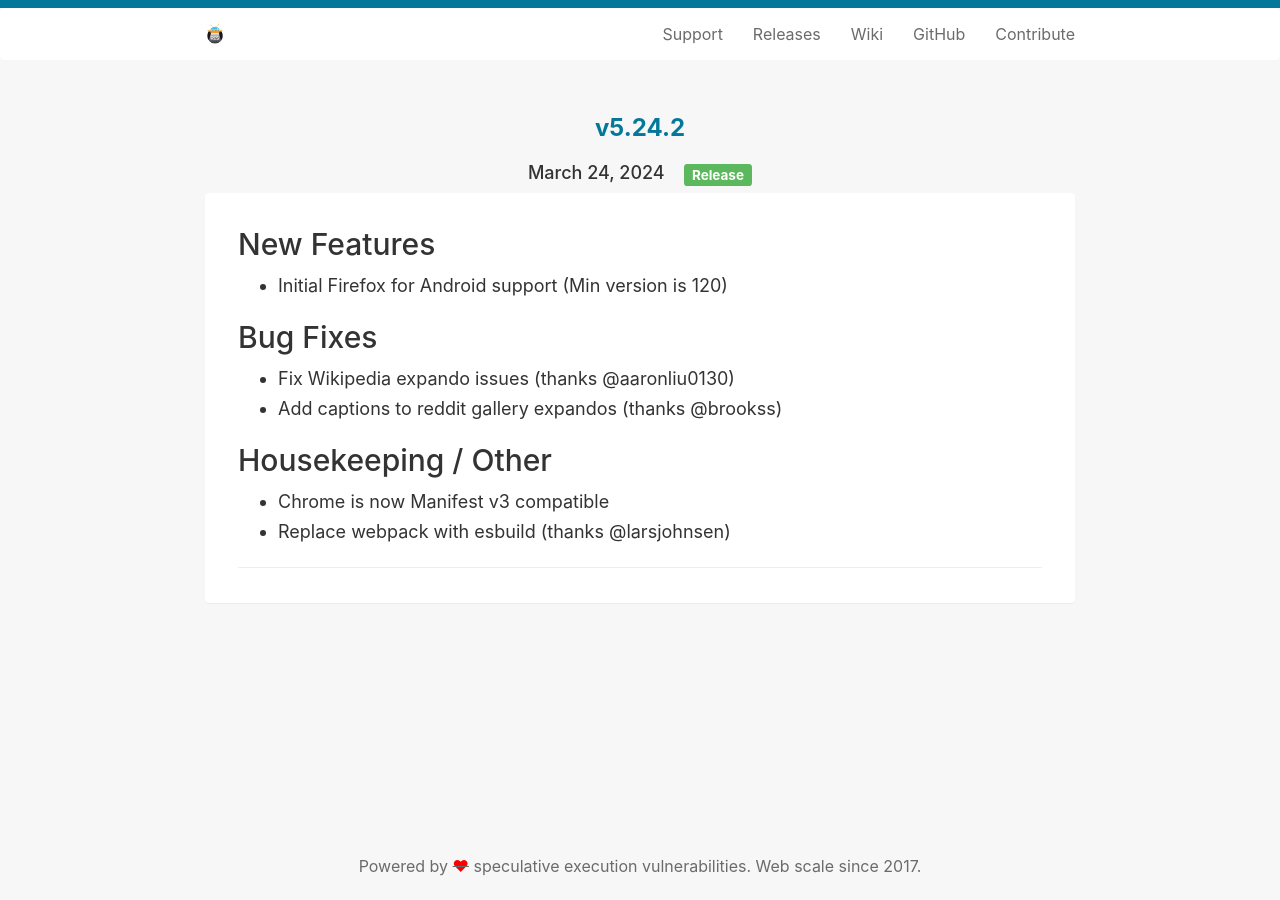
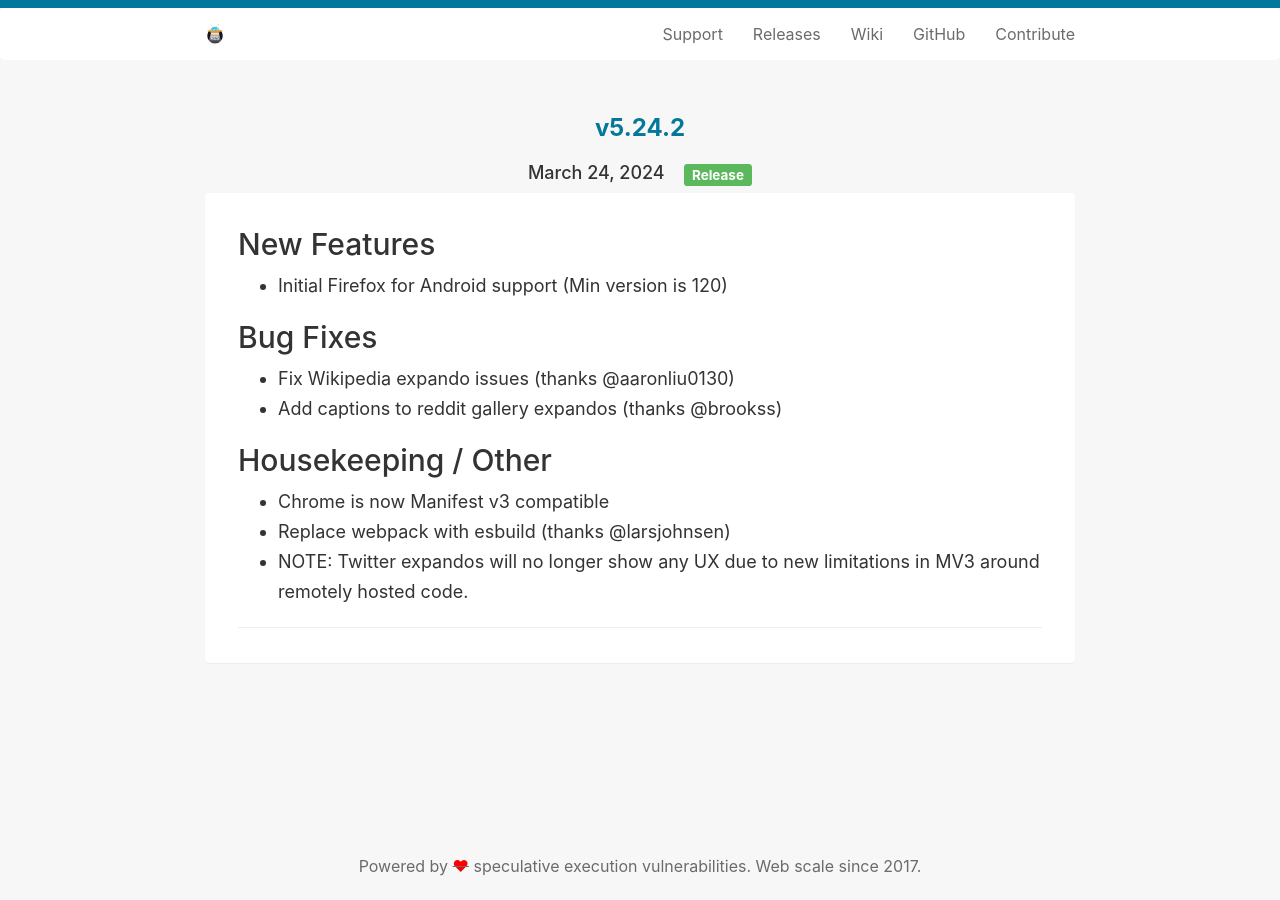
Before and after one commit to Reddit-Enhancement-Suite/Reddit-Enhancement-Suite.github.io, a Jekyll site: the page built from _posts/2024-03-24-5242.md, in a window 1280 px wide. Built offline with Jekyll 4.4.1, drawn with Linux system fonts in a browser that asks for light colours.

Commit message:
Update 2024-03-24-5242.md

```diff
--- a/_posts/2024-03-24-5242.md
+++ b/_posts/2024-03-24-5242.md
@@ -19,3 +19,4 @@ tags:
 
 - Chrome is now Manifest v3 compatible
 - Replace webpack with esbuild (thanks @larsjohnsen)
+- NOTE: Twitter expandos will no longer show any UX due to new limitations in MV3 around remotely hosted code.
```
